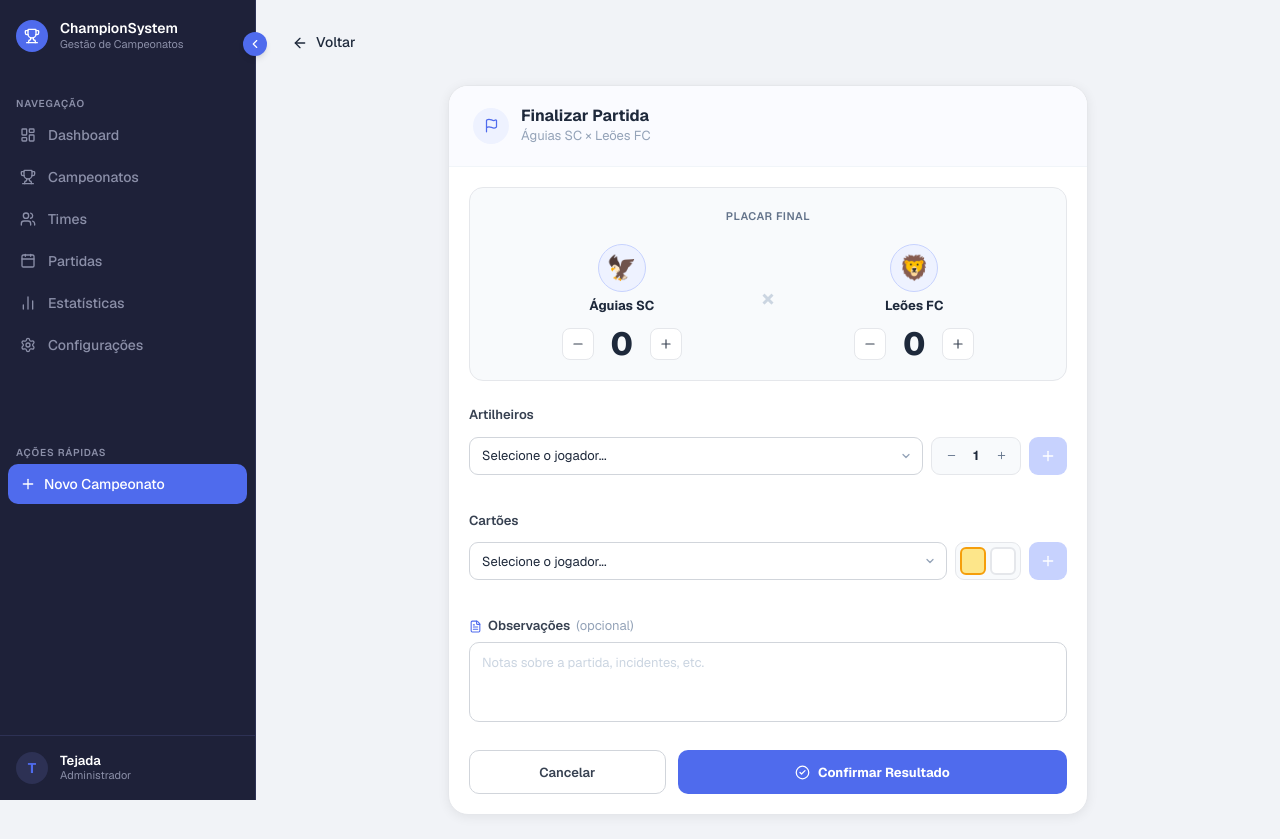
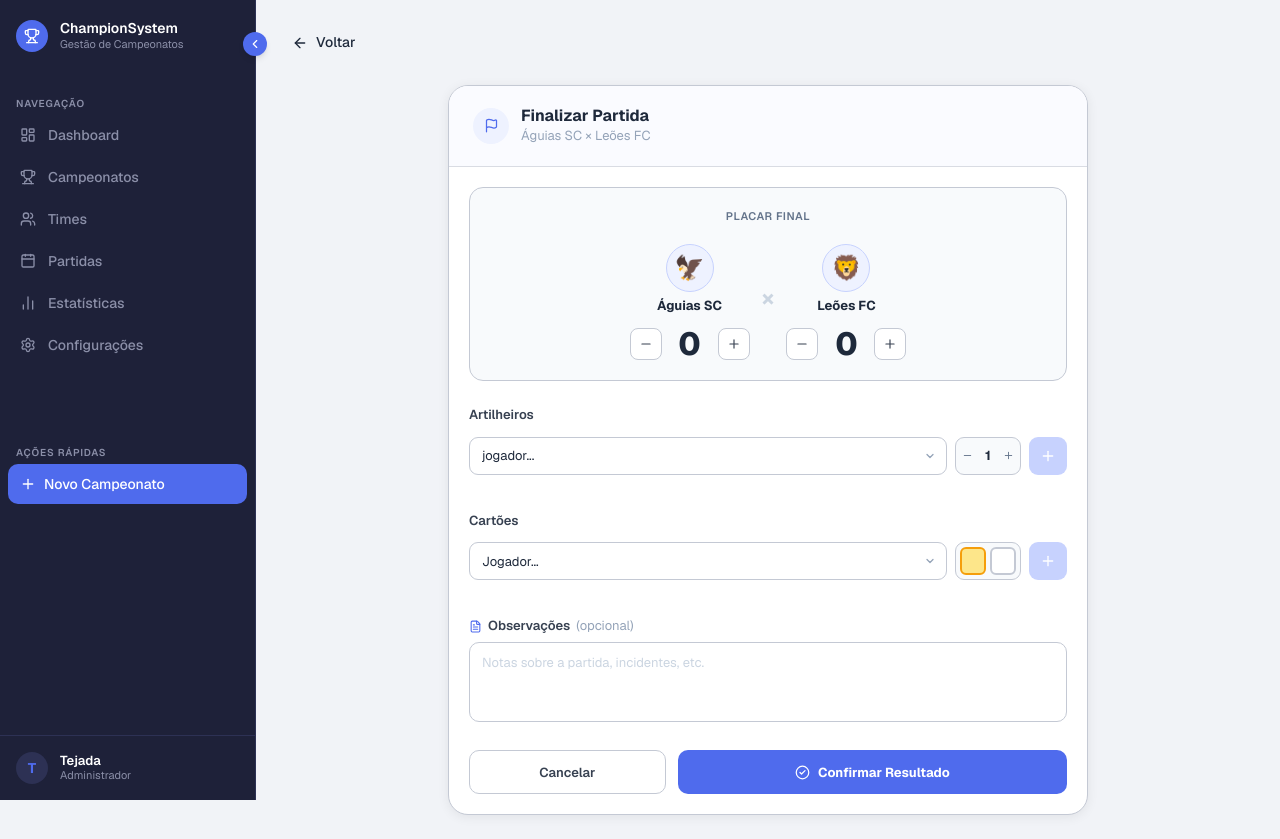
Before and after one commit to usertejada/gerenciador-de-campeonato, a Next.js app: page /partidas/finalizar/1 in a window 1280 px wide. Built offline with nearby package versions, Linux system fonts and the light colour scheme.

Commit message:
mais uma atualização geral em cima da tela pra celulares

```diff
--- a/app/partidas/finalizar/[id]/page.tsx
+++ b/app/partidas/finalizar/[id]/page.tsx
@@ -24,14 +24,14 @@ function ContadorGols({ value, onChange }: { value: number; onChange: (v: number
   return (
     <div className="flex items-center gap-2">
       <button type="button" onClick={() => onChange(Math.max(0, value - 1))}
-        className="w-[32px] h-[32px] rounded-[8px] border border-[#E5E7EB] bg-white text-[#374151] flex items-center justify-center hover:bg-[#F8FAFC] transition-colors">
+        className="w-[32px] h-[32px] rounded-[8px] border border-[#C4C9D4] bg-white text-[#374151] flex items-center justify-center hover:bg-[#F8FAFC] transition-colors">
         <Minus size={14} />
       </button>
       <span className="text-[#1E293B] font-extrabold text-[32px] w-[40px] text-center leading-none">
         {value}
       </span>
       <button type="button" onClick={() => onChange(value + 1)}
-        className="w-[32px] h-[32px] rounded-[8px] border border-[#E5E7EB] bg-white text-[#374151] flex items-center justify-center hover:bg-[#F8FAFC] transition-colors">
+        className="w-[32px] h-[32px] rounded-[8px] border border-[#C4C9D4] bg-white text-[#374151] flex items-center justify-center hover:bg-[#F8FAFC] transition-colors">
         <Plus size={14} />
       </button>
     </div>
@@ -130,10 +130,10 @@ export default function FinalizarPartidaPage() {
       <div className="max-w-[640px] mx-auto flex flex-col gap-5">
 
         {/* ── Card principal ── */}
-        <div className="bg-white rounded-[20px] border border-[#E5E7EB] shadow-[0_2px_12px_rgba(0,0,0,0.07)] overflow-hidden">
+        <div className="bg-white rounded-[20px] border border-[#C4C9D4] shadow-[0_2px_12px_rgba(0,0,0,0.07)] overflow-hidden">
 
           {/* Header */}
-          <div className="flex items-center gap-3 px-6 py-5 border-b border-[#F1F5F9] bg-[#FAFBFF]">
+          <div className="flex items-center gap-3 px-6 py-5 border-b border-[#D9DCE3] bg-[#FAFBFF]">
             <div className="w-9 h-9 rounded-full bg-[#EEF2FF] flex items-center justify-center shrink-0">
               <Flag size={15} color="#4F6BED" />
             </div>
@@ -146,17 +146,17 @@ export default function FinalizarPartidaPage() {
           <div className="p-5 flex flex-col gap-6">
 
             {/* ── Placar ── */}
-            <div className="bg-[#F8FAFC] rounded-[14px] border border-[#E5E7EB] p-5">
+            <div className="bg-[#F8FAFC] rounded-[14px] border border-[#C4C9D4] p-5">
               <p className="text-[#64748B] text-[11px] font-semibold uppercase tracking-wider mb-5 text-center">
                 Placar Final
               </p>
 
-              <div className="flex items-center justify-between gap-2">
+              <div className="flex items-center justify-center gap-2">
 
                 {/* Time A */}
-                <div className="flex-1 flex flex-col items-center gap-1.5">
+                <div className="flex flex-col items-center gap-1.5 w-[120px]">
                   <EscudoTime nome={partida.timeA} escudo={partida.escudoA} size={48} />
-                  <span className="text-[#1E293B] font-bold text-[13px] text-center leading-tight">
+                  <span className="text-[#1E293B] font-bold text-[13px] text-center leading-tight w-full break-words">
                     {partida.timeA}
                   </span>
                   <div className="mt-2">
@@ -165,12 +165,12 @@ export default function FinalizarPartidaPage() {
                 </div>
 
                 {/* Separador × */}
-                <span className="text-[#CBD5E1] font-bold text-[24px] mb-2 shrink-0">×</span>
+                <span className="text-[#CBD5E1] font-bold text-[24px] mb-2 shrink-0 px-1">×</span>
 
                 {/* Time B */}
-                <div className="flex-1 flex flex-col items-center gap-1.5">
+                <div className="flex flex-col items-center gap-1.5 w-[120px]">
                   <EscudoTime nome={partida.timeB} escudo={partida.escudoB} size={48} />
-                  <span className="text-[#1E293B] font-bold text-[13px] text-center leading-tight">
+                  <span className="text-[#1E293B] font-bold text-[13px] text-center leading-tight w-full break-words">
                     {partida.timeB}
                   </span>
                   <div className="mt-2">
@@ -201,8 +201,8 @@ export default function FinalizarPartidaPage() {
               <div className="flex items-center gap-2 mb-3">
                 <select value={selectArtilheiro} onChange={(e) => setSelectArtilheiro(e.target.value)}
                   style={selectStyle}
-                  className="flex-1 h-[38px] rounded-[9px] border border-[#D1D5DB] bg-white text-[#1E293B] text-[13px] px-3 outline-none focus:border-[#4F6BED] focus:ring-2 focus:ring-[#4F6BED]/10 transition-all appearance-none cursor-pointer">
-                  <option value="">Selecione o jogador...</option>
+                  className="flex-1 h-[38px] rounded-[9px] border border-[#C4C9D4] bg-white text-[#1E293B] text-[13px] px-3 outline-none focus:border-[#4F6BED] focus:ring-2 focus:ring-[#4F6BED]/10 transition-all appearance-none cursor-pointer min-w-0">
+                  <option value="">jogador...</option>
                   <optgroup label={`— ${partida.timeA} —`}>
                     {jogadoresA.map((j) => <option key={j.id} value={j.id}>{j.nome}</option>)}
                   </optgroup>
@@ -211,14 +211,15 @@ export default function FinalizarPartidaPage() {
                   </optgroup>
                 </select>
 
-                <div className="flex items-center gap-1 bg-[#F8FAFC] border border-[#E5E7EB] rounded-[9px] px-2 h-[38px]">
+                <div className="flex items-center gap-1 bg-[#F8FAFC] border border-[#C4C9D4] rounded-[9px] p-1 h-[38px]">
+
                   <button type="button" onClick={() => setGolsSelect((v) => Math.max(1, v - 1))}
-                    className="w-[22px] h-[22px] rounded-[6px] flex items-center justify-center hover:bg-white transition-colors text-[#64748B]">
+                    className="w-[15px] h-[22px] rounded-[6px] flex items-center justify-center hover:bg-white transition-colors text-[#64748B]">
                     <Minus size={11} />
                   </button>
-                  <span className="w-[20px] text-center text-[#1E293B] font-bold text-[13px]">{golsSelect}</span>
+                  <span className="w-[18px] text-center text-[#1E293B] font-bold text-[13px]">{golsSelect}</span>
                   <button type="button" onClick={() => setGolsSelect((v) => v + 1)}
-                    className="w-[22px] h-[22px] rounded-[6px] flex items-center justify-center hover:bg-white transition-colors text-[#64748B]">
+                    className="w-[15px] h-[22px] rounded-[6px] flex items-center justify-center hover:bg-white transition-colors text-[#64748B]">
                     <Plus size={11} />
                   </button>
                 </div>
@@ -233,7 +234,7 @@ export default function FinalizarPartidaPage() {
                 <div className="flex flex-col gap-1.5">
                   {artilheiros.map((a) => (
                     <div key={a.jogadorId}
-                      className="flex items-center justify-between bg-[#F8FAFC] border border-[#F1F5F9] rounded-[9px] px-3 py-2">
+                      className="flex items-center justify-between bg-[#F8FAFC] border border-[#D9DCE3] rounded-[9px] px-3 py-2">
                       <div className="flex items-center gap-2 min-w-0">
                         <div className="w-6 h-6 rounded-full bg-[#EEF2FF] flex items-center justify-center shrink-0">
                           <span className="text-[#4F6BED] text-[10px] font-bold">
@@ -266,8 +267,8 @@ export default function FinalizarPartidaPage() {
               <div className="flex items-center gap-2 mb-3">
                 <select value={selectCartao} onChange={(e) => setSelectCartao(e.target.value)}
                   style={selectStyle}
-                  className="flex-1 h-[38px] rounded-[9px] border border-[#D1D5DB] bg-white text-[#1E293B] text-[13px] px-3 outline-none focus:border-[#4F6BED] focus:ring-2 focus:ring-[#4F6BED]/10 transition-all appearance-none cursor-pointer">
-                  <option value="">Selecione o jogador...</option>
+                  className="flex-1 h-[38px] rounded-[9px] border border-[#C4C9D4] bg-white text-[#1E293B] text-[13px] px-3 outline-none focus:border-[#4F6BED] focus:ring-2 focus:ring-[#4F6BED]/10 transition-all appearance-none cursor-pointer">
+                  <option value="">Jogador...</option>
                   <optgroup label={`— ${partida.timeA} —`}>
                     {jogadoresA.map((j) => <option key={j.id} value={j.id}>{j.nome}</option>)}
                   </optgroup>
@@ -276,11 +277,11 @@ export default function FinalizarPartidaPage() {
                   </optgroup>
                 </select>
 
-                <div className="flex items-center gap-1 bg-[#F8FAFC] border border-[#E5E7EB] rounded-[9px] p-1 h-[38px]">
+                <div className="flex items-center gap-1 bg-[#F8FAFC] border border-[#C4C9D4] rounded-[9px] p-1 h-[38px]">
                   <button type="button" onClick={() => setTipoCartao("amarelo")} title="Amarelo"
-                    className={`w-[26px] h-[28px] rounded-[6px] border-2 transition-all ${tipoCartao === "amarelo" ? "bg-[#FDE68A] border-[#F59E0B]" : "bg-white border-[#E5E7EB] hover:border-[#FCD34D]"}`} />
+                    className={`w-[26px] h-[28px] rounded-[6px] border-2 transition-all ${tipoCartao === "amarelo" ? "bg-[#FDE68A] border-[#F59E0B]" : "bg-white border-[#C4C9D4] hover:border-[#FCD34D]"}`} />
                   <button type="button" onClick={() => setTipoCartao("vermelho")} title="Vermelho"
-                    className={`w-[26px] h-[28px] rounded-[6px] border-2 transition-all ${tipoCartao === "vermelho" ? "bg-[#FECACA] border-[#EF4444]" : "bg-white border-[#E5E7EB] hover:border-[#FCA5A5]"}`} />
+                    className={`w-[26px] h-[28px] rounded-[6px] border-2 transition-all ${tipoCartao === "vermelho" ? "bg-[#FECACA] border-[#EF4444]" : "bg-white border-[#C4C9D4] hover:border-[#FCA5A5]"}`} />
                 </div>
 
                 <button type="button" onClick={adicionarCartao} disabled={!selectCartao}
@@ -293,7 +294,7 @@ export default function FinalizarPartidaPage() {
                 <div className="flex flex-col gap-1.5">
                   {cartoes.map((c) => (
                     <div key={c.jogadorId}
-                      className="flex items-center justify-between bg-[#F8FAFC] border border-[#F1F5F9] rounded-[9px] px-3 py-2">
+                      className="flex items-center justify-between bg-[#F8FAFC] border border-[#D9DCE3] rounded-[9px] px-3 py-2">
                       <div className="flex items-center gap-2 min-w-0">
                         <div className="w-6 h-6 rounded-full bg-[#EEF2FF] flex items-center justify-center shrink-0">
                           <span className="text-[#4F6BED] text-[10px] font-bold">
@@ -330,13 +331,13 @@ export default function FinalizarPartidaPage() {
               </label>
               <textarea value={observacoes} onChange={(e) => setObservacoes(e.target.value)}
                 placeholder="Notas sobre a partida, incidentes, etc." rows={3}
-                className="w-full rounded-[10px] border border-[#D1D5DB] bg-white text-[#1E293B] text-[13px] px-3 py-2.5 outline-none focus:border-[#4F6BED] focus:ring-2 focus:ring-[#4F6BED]/10 transition-all resize-none placeholder:text-[#CBD5E1]" />
+                className="w-full rounded-[10px] border border-[#C4C9D4] bg-white text-[#1E293B] text-[13px] px-3 py-2.5 outline-none focus:border-[#4F6BED] focus:ring-2 focus:ring-[#4F6BED]/10 transition-all resize-none placeholder:text-[#CBD5E1]" />
             </div>
 
             {/* ── Botões ── */}
             <div className="flex items-center gap-3 pt-1">
               <button type="button" onClick={() => router.push("/partidas")}
-                className="flex-1 h-[44px] rounded-[10px] border border-[#D1D5DB] bg-white text-[#374151] text-[13px] font-semibold hover:bg-[#F9FAFB] transition-colors">
+                className="flex-1 h-[44px] rounded-[10px] border border-[#C4C9D4] bg-white text-[#374151] text-[13px] font-semibold hover:bg-[#F9FAFB] transition-colors">
                 Cancelar
               </button>
               <button type="button" onClick={handleConfirmar}
--- a/app/partidas/gerar-automatico/page.tsx
+++ b/app/partidas/gerar-automatico/page.tsx
@@ -30,9 +30,9 @@ interface FormAuto {
 }
 
 const TEMPOS: { value: TempoJogo; label: string; desc: string }[] = [
-  { value: "45/45", label: "45 min / 45 min", desc: "Campo grande" },
-  { value: "20/20", label: "20 min / 20 min", desc: "Society / Futsal" },
-  { value: "15/15", label: "15 min / 15 min", desc: "Torneio rápido" },
+  { value: "45/45", label: "45/45", desc: "Campo grande" },
+  { value: "20/20", label: "20/20", desc: "Society / Futsal" },
+  { value: "15/15", label: "15/15", desc: "Torneio rápido" },
 ];
 
 const CAMPEONATOS = [
--- a/app/partidas/page.tsx
+++ b/app/partidas/page.tsx
@@ -68,7 +68,7 @@ export default function PartidasPage() {
         <div className="grid grid-cols-3 gap-3 mb-6">
           {[
             { label: "Agendadas", value: totalAgendadas, color: "#4F6BED" },
-            { label: "Em andamento", value: totalEmAndamento, color: "#D97706" },
+            { label: "E Curso", value: totalEmAndamento, color: "#D97706" },
             { label: "Finalizadas", value: totalFinalizadas, color: "#16A34A" },
           ].map((s) => (
             <div
--- a/app/partidas/types-and-data.ts
+++ b/app/partidas/types-and-data.ts
@@ -114,8 +114,8 @@ export const mockPartidas: Partida[] = [
   },
   {
     id: 3,
-    timeA: "Dragões SC",
-    timeB: "Falcões EC",
+    timeA: "Atl. Amazonas FC",
+    timeB: "Amigos Cabelinho",
     escudoA: "🐉",
     escudoB: "🦅",
     data: "2025-06-08",
@@ -141,7 +141,7 @@ export const mockPartidas: Partida[] = [
   {
     id: 5,
     timeA: "Trovões EC",
-    timeB: "Falcões EC",
+    timeB: "Amigos Cabelinho",
     escudoA: "⚡",
     escudoB: "🦅",
     data: "2025-06-15",
```
Also changed, not shown: app/partidas/gerar-manual/page.tsx (+8 -8 lines), app/times/page.tsx (+25 -0 lines).
